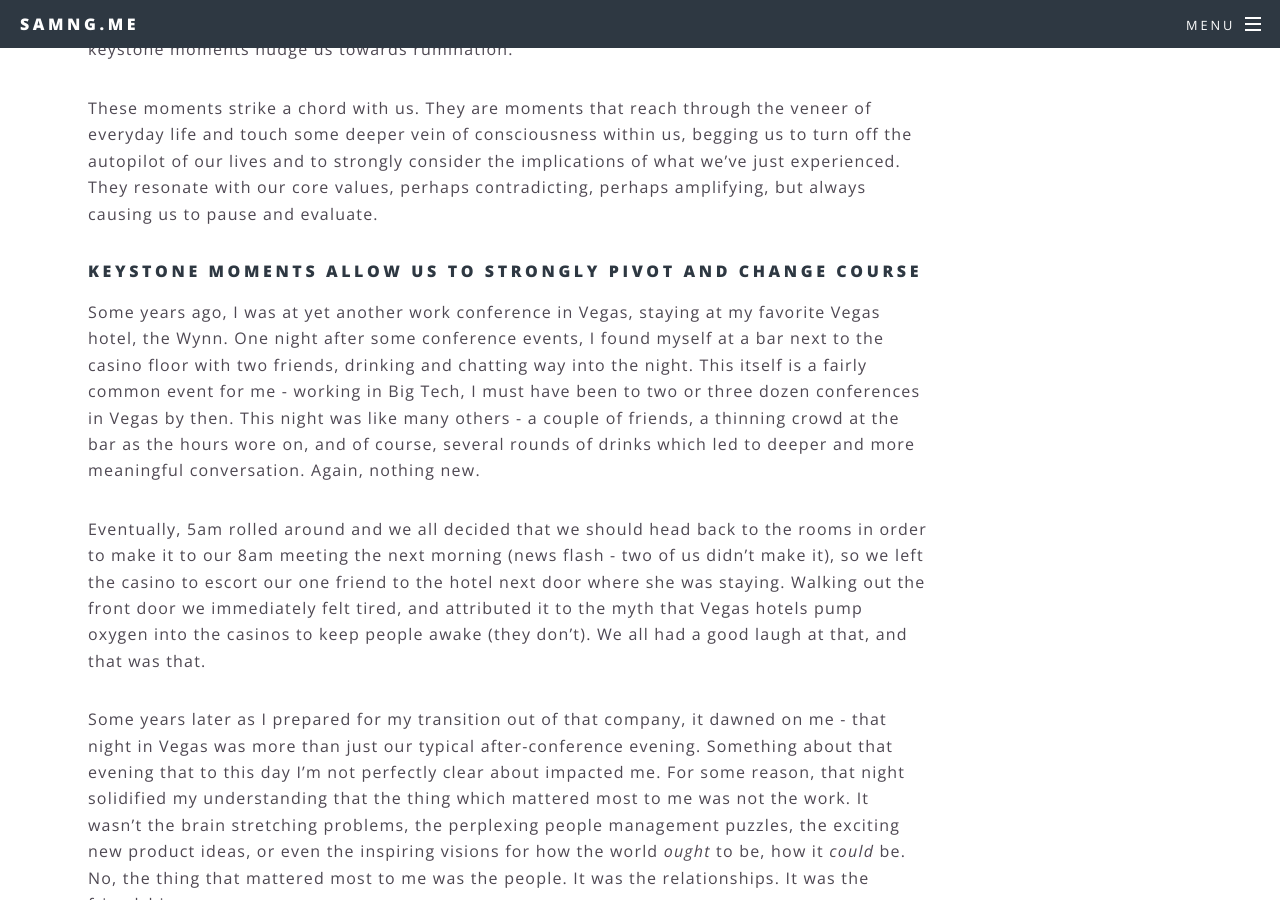
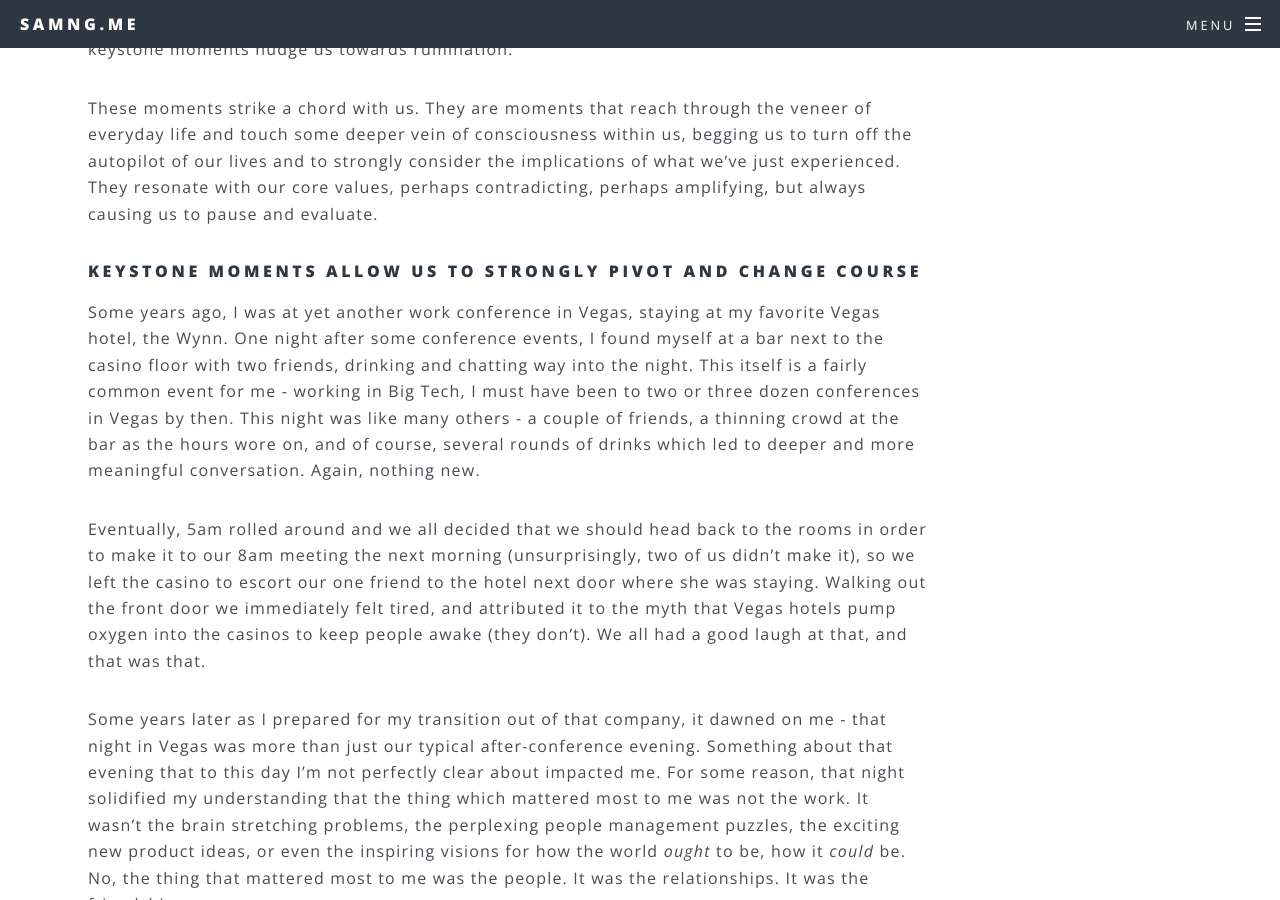
Before and after one commit to samng96/samng.me, a Jekyll site: the page built from letters-to-my-son/_posts/2023-12-21-keystone-moments.markdown, in a window 1280 px wide and 900 px high, scrolled down 2039 px. Built offline with Jekyll 4.4.1, drawn with Linux system fonts in a browser that asks for light colours.

Commit message:
keystone moments update

```diff
--- a/letters-to-my-son/_posts/2023-12-21-keystone-moments.markdown
+++ b/letters-to-my-son/_posts/2023-12-21-keystone-moments.markdown
@@ -30,10 +30,10 @@ A trademark of a keystone moment in the making is that when it happens, we are c
 
 These moments strike a chord with us. They are moments that reach through the veneer of everyday life and touch some deeper vein of consciousness within us, begging us to turn off the autopilot of our lives and to strongly consider the implications of what we’ve just experienced. They resonate with our core values, perhaps contradicting, perhaps amplifying, but always causing us to pause and evaluate.
 
-#### Keystone moments allow us to strongly pivot and change course
+#### keystone moments allow us to strongly pivot and change course
 Some years ago, I was at yet another work conference in Vegas, staying at my favorite Vegas hotel, the Wynn. One night after some conference events, I found myself at a bar next to the casino floor with two friends, drinking and chatting way into the night. This itself is a fairly common event for me - working in Big Tech, I must have been to two or three dozen conferences in Vegas by then. This night was like many others - a couple of friends, a thinning crowd at the bar as the hours wore on, and of course, several rounds of drinks which led to deeper and more meaningful conversation. Again, nothing new.
 
-Eventually, 5am rolled around and we all decided that we should head back to the rooms in order to make it to our 8am meeting the next morning (news flash - two of us didn’t make it), so we left the casino to escort our one friend to the hotel next door where she was staying. Walking out the front door we immediately felt tired, and attributed it to the myth that Vegas hotels pump oxygen into the casinos to keep people awake (they don’t). We all had a good laugh at that, and that was that.
+Eventually, 5am rolled around and we all decided that we should head back to the rooms in order to make it to our 8am meeting the next morning (unsurprisingly, two of us didn’t make it), so we left the casino to escort our one friend to the hotel next door where she was staying. Walking out the front door we immediately felt tired, and attributed it to the myth that Vegas hotels pump oxygen into the casinos to keep people awake (they don’t). We all had a good laugh at that, and that was that.
 
 Some years later as I prepared for my transition out of that company, it dawned on me - that night in Vegas was more than just our typical after-conference evening. Something about that evening that to this day I’m not perfectly clear about impacted me. For some reason, that night solidified my understanding that the thing which mattered most to me was not the work. It wasn’t the brain stretching problems, the perplexing people management puzzles, the exciting new product ideas, or even the inspiring visions for how the world *ought* to be, how it *could* be. No, the thing that mattered most to me was the people. It was the relationships. It was the friendships.
 
```
